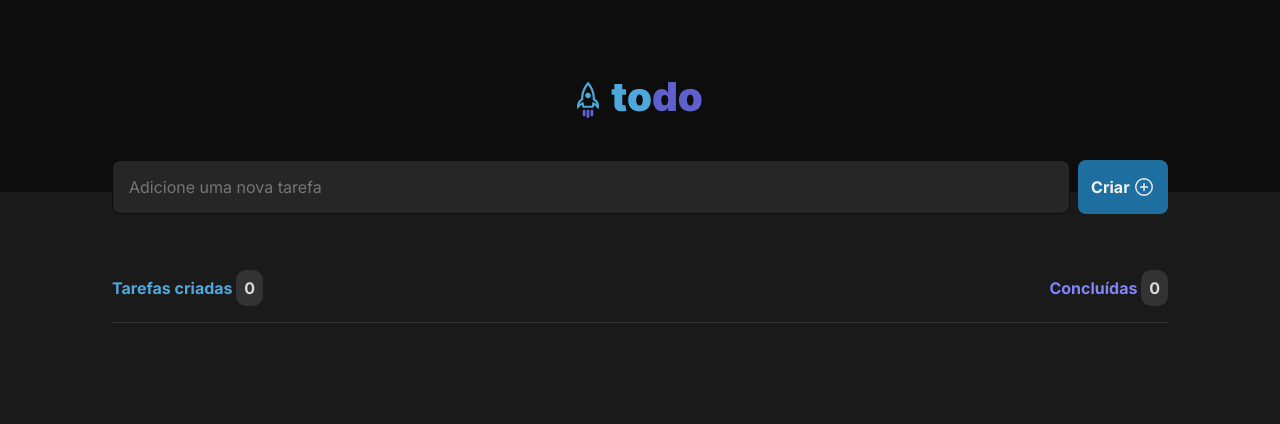
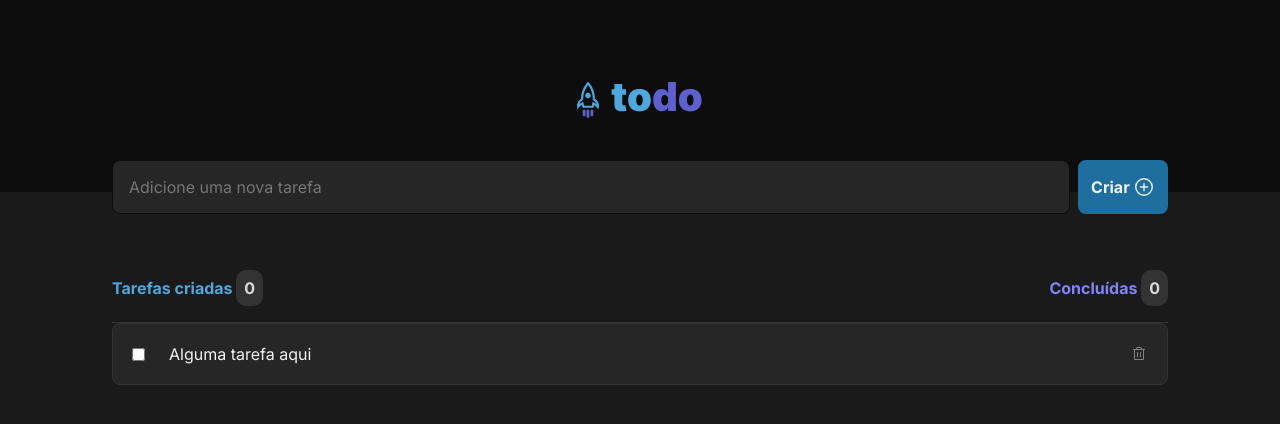
Before and after one commit to gabrielamenezes/todo-list, a React (Vite) app: page / in a window 1280 px wide. Shown: the top 424 px of the page. Built offline with nearby package versions, Linux system fonts and the light colour scheme.

Commit message:
feat: add task component

```diff
--- /dev/null
+++ b/src/components/Task.module.css
@@ -0,0 +1,56 @@
+.task {
+  display: flex;
+  flex: 1;
+  gap: 0.75rem;
+
+  align-items: center;
+  justify-content: space-between;
+
+  padding: 1rem;
+  border-radius: 8px;
+
+  background-color: var(--gray-500);
+  border: 1px solid var(--gray-400);
+}
+.task div {
+  display: flex;
+}
+
+.task label {
+  display: flex;
+  padding: 3px;
+  align-items: center;
+  gap: 0.75rem;
+}
+
+.task button {
+  border: none;
+  background-color: transparent;
+  border-radius: 4px;
+
+  padding: 5px 4px 2px 4px;
+
+  transition: 0.2s background-color;
+}
+.task button line, .task button path {
+  transition: 0.2s fill;
+}
+.task button:hover {
+  background-color: var(--gray-400);
+}
+/* .task button:hover line, .task button:hover path {
+  fill: var(--danger);
+} */
+
+.paragraph {
+  font-size: 1rem;
+  line-height: 140%;
+  user-select: none;
+
+  transition: 0.2s all;
+}
+
+.paragraph-checked {
+  text-decoration: line-through;
+  color: var(--gray-300);
+}
--- /dev/null
+++ b/src/components/Task.tsx
@@ -0,0 +1,23 @@
+import { Trash } from '@phosphor-icons/react'
+import styles from './Task.module.css'
+export const Task = () => {
+    return (
+        <div className={styles.task}>
+          <div>
+            <label htmlFor="checkbox">
+              <input readOnly type="checkbox" />
+              <span className={`${styles.checkbox}`}>
+              </span>
+
+              <p className={`${styles.paragraph}`}>
+                Alguma tarefa aqui
+              </p>
+            </label>
+          </div>
+
+          <button>
+            <Trash size={16} color="#808080" />
+          </button>
+        </div>
+      )
+}
--- a/src/components/TaskList.tsx
+++ b/src/components/TaskList.tsx
@@ -1,3 +1,4 @@
+import { Task } from './Task'
 import styles from './TaskList.module.css'
 export const TaskList = () => {
   return (
@@ -6,6 +7,7 @@ export const TaskList = () => {
             <p className={styles.createdTasks}>Tarefas criadas <span>0</span></p>
             <p className={styles.completedTasks}>Concluídas <span>0</span></p>
         </header>
+        <Task />
     </main>
   )
 }
```
